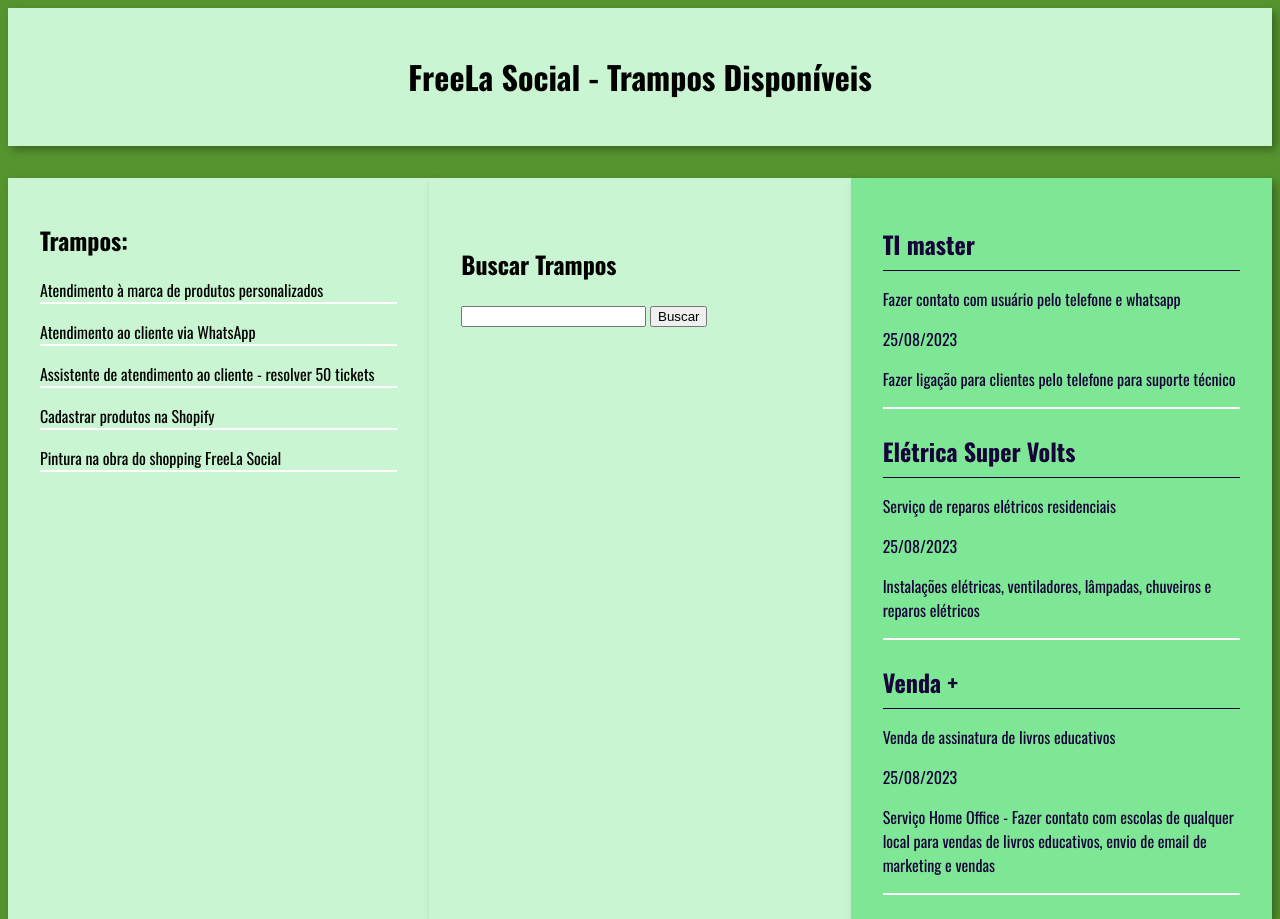
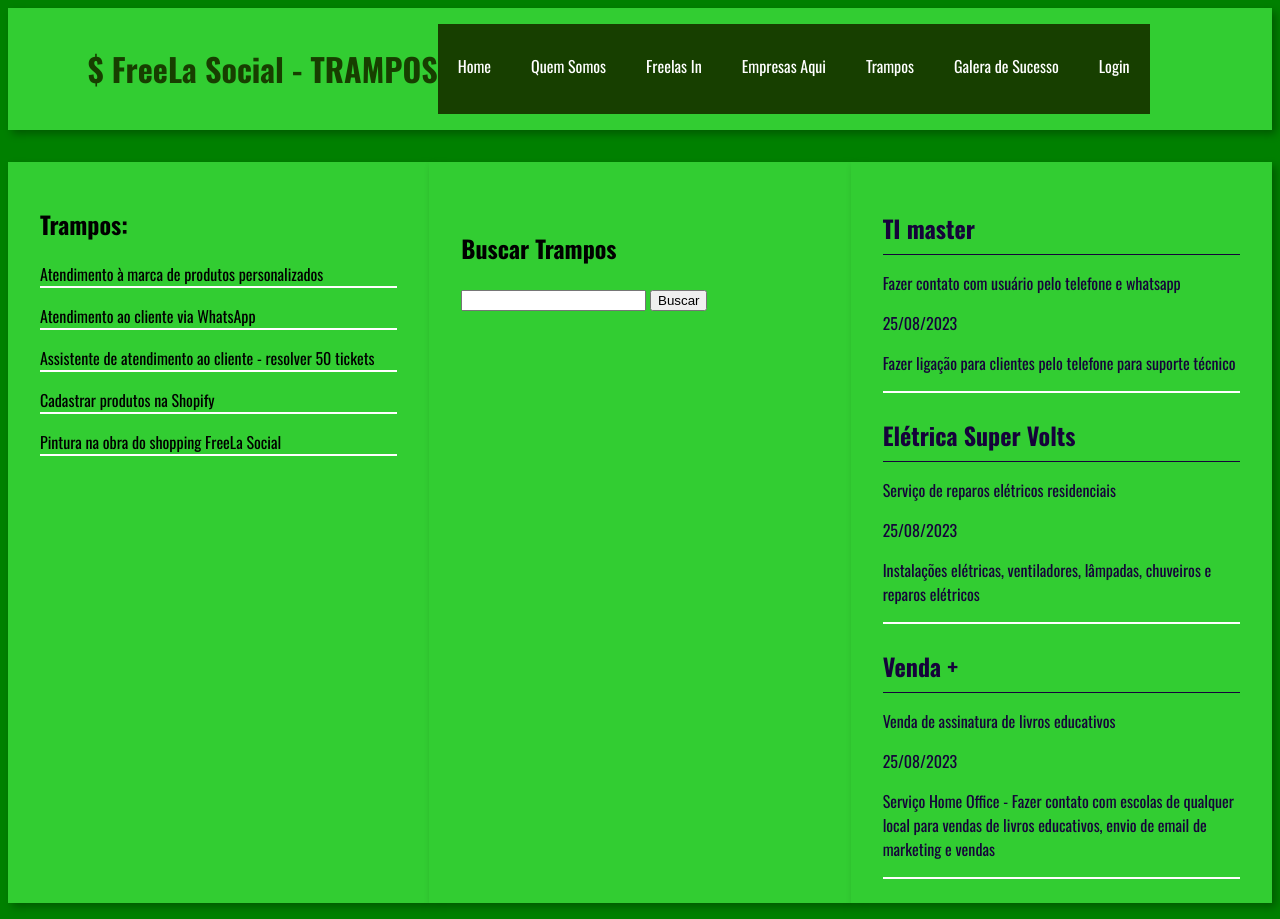
Before and after one commit to pcfernandes321/Freela-Social, a plain HTML site: page trampos/trampos.html in a window 1280 px wide. Shown: the top 919 px of the page. Drawn offline with nearby package versions, Linux system fonts and the light colour scheme.

Commit message:
alterações css

```diff
--- a/Feedback-Page/feedback.css
+++ b/Feedback-Page/feedback.css
@@ -1,6 +1,7 @@
 body {
     font-family: Arial, sans-serif;
     margin: 20px;
+    background-color: blue;
 }
 
 .feedback {
--- a/Home/home.css
+++ b/Home/home.css
@@ -1,7 +1,7 @@
 @import url('https://fonts.googleapis.com/css?family=Lora:400,700,400italic|Oswald:400,700"');
 
 body{
-  background-color: #55942F;
+  background-color: rgb(14, 171, 0);
   font-family: Oswald;
   color: white;
 }
@@ -14,7 +14,7 @@ nav{
 }
 
 div{
-  background-color: rgb(201, 245, 210);
+  background-color: rgb(14, 171, 0);
   padding: 1.5rem 2rem;
   width: 600px;
   border-radius: 0px;
@@ -27,7 +27,7 @@ div{
 header{
   display: flex;
   justify-content:left;
-  background-color: rgb(201, 245, 210);
+  background-color: limegreen;
   padding: 1rem 5rem;
   border-radius: 0px;
   color: rgb(0, 0, 0);
@@ -39,7 +39,7 @@ header{
 
 .divConteudo{
 
-  background-color: rgb(126, 231, 149);
+  background-color: limegreen;
   padding: 1.5rem 2rem;
   width: 600px;
   border-radius: 0px;
@@ -52,17 +52,20 @@ header{
   font-size: 30px;
   display: flex;
   text-align: center;
+  color: white;
+
 }
 
 
 .divAvisos {
-  background-color: rgb(126, 231, 149);
+  background-color: limegreen;
   padding: 1.5rem 2rem;
   width: 600px;
   border-radius: 0px;
-  color: rgb(21, 3, 58);
+  color: rgb(255, 255, 255);
   box-shadow: 4px 4px 8px rgba(0, 0, 0, .3);
   margin-bottom: 2rem;
+
 
 }
 
--- a/Trampos/trampos.css
+++ b/trampos/trampos.css
@@ -1,7 +1,7 @@
 @import url('https://fonts.googleapis.com/css?family=Lora:400,700,400italic|Oswald:400,700"');
 
 body{
-  background-color: #55942F;
+  background-color: green;
   font-family: Oswald;
   color: white;
 }
@@ -14,7 +14,7 @@ nav{
 }
 
 div{
-  background-color: rgb(201, 245, 210);
+  background-color: limegreen;
   padding: 1.5rem 2rem;
   width: 600px;
   border-radius: 0px;
@@ -26,9 +26,9 @@ div{
 
 header{
   display: flex;
-  justify-content:center;
-  background-color: rgb(201, 245, 210);
-  padding: 1.5rem 2rem;
+  justify-content:left;
+  background-color: limegreen;
+  padding: 1rem 5rem;
   border-radius: 0px;
   color: rgb(0, 0, 0);
   box-shadow: 4px 4px 8px rgba(0, 0, 0, .3);
@@ -39,7 +39,7 @@ header{
 
 .divResultados{
 
-  background-color: rgb(126, 231, 149);
+  background-color: limegreen;
   padding: 1.5rem 2rem;
   width: 600px;
   border-radius: 0px;
@@ -68,3 +68,32 @@ article h3 {
   font-size: 1.5rem;
   border-bottom: 1px solid rgb(21, 3, 58);;
 }
+
+
+ul {
+  list-style-type: none;
+  margin: 0;
+  padding: 0;
+  background-color: #173f00;
+  overflow: hidden;
+}
+
+li {
+  float: left;
+}
+
+li a {
+  display: block;
+  color: white;
+  text-align: center;
+  padding: 30px 20px;
+  text-decoration: none;
+}
+
+li a:hover {
+  background-color: #000000;
+}
+
+h1 {
+  color: #173f00;
+}
--- a/Trampos/trampos.html
+++ b/trampos/trampos.html
@@ -11,8 +11,18 @@
 <body>
 
     <header>
-        <h1>FreeLa Social - Trampos Disponíveis</h1><br>
+        <h1>$ FreeLa Social - TRAMPOS</h1><br>
+          <ul>
+            <li><a href="/Home/index.html">Home</a></li>
+             <li><a href="#quem-somos">Quem Somos</a></li>
+             <li><a href="#freelas-in">Freelas In</a></li>
+             <li><a href="#empresas-aqui">Empresas Aqui</a></li>
+             <li><a href="/Trampos/trampos.html">Trampos</a></li>
+             <li><a href="#galera-de-sucesso">Galera de Sucesso</a></li>
+             <li><a href="#Login">Login</a></li>
+            </ul>
     </header>
+
 
 
     <nav>
```
Also changed, not shown: Home/index.html (+6 -2 lines), trampos/imagens/imagem-anuncio.png (renamed from Trampos/imagens/imagem-anuncio.png), trampos/trampos.js (renamed from Trampos/trampos.js).
